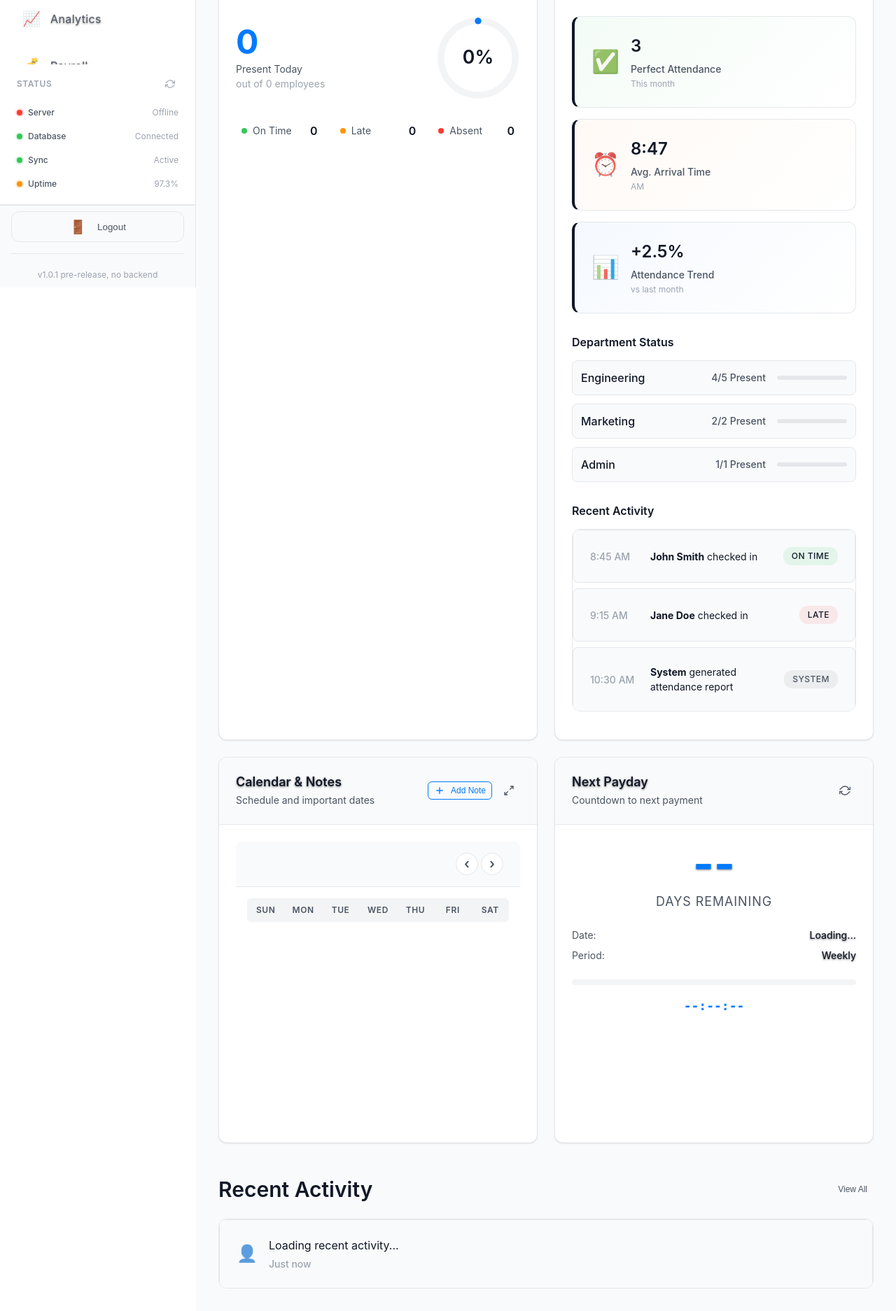
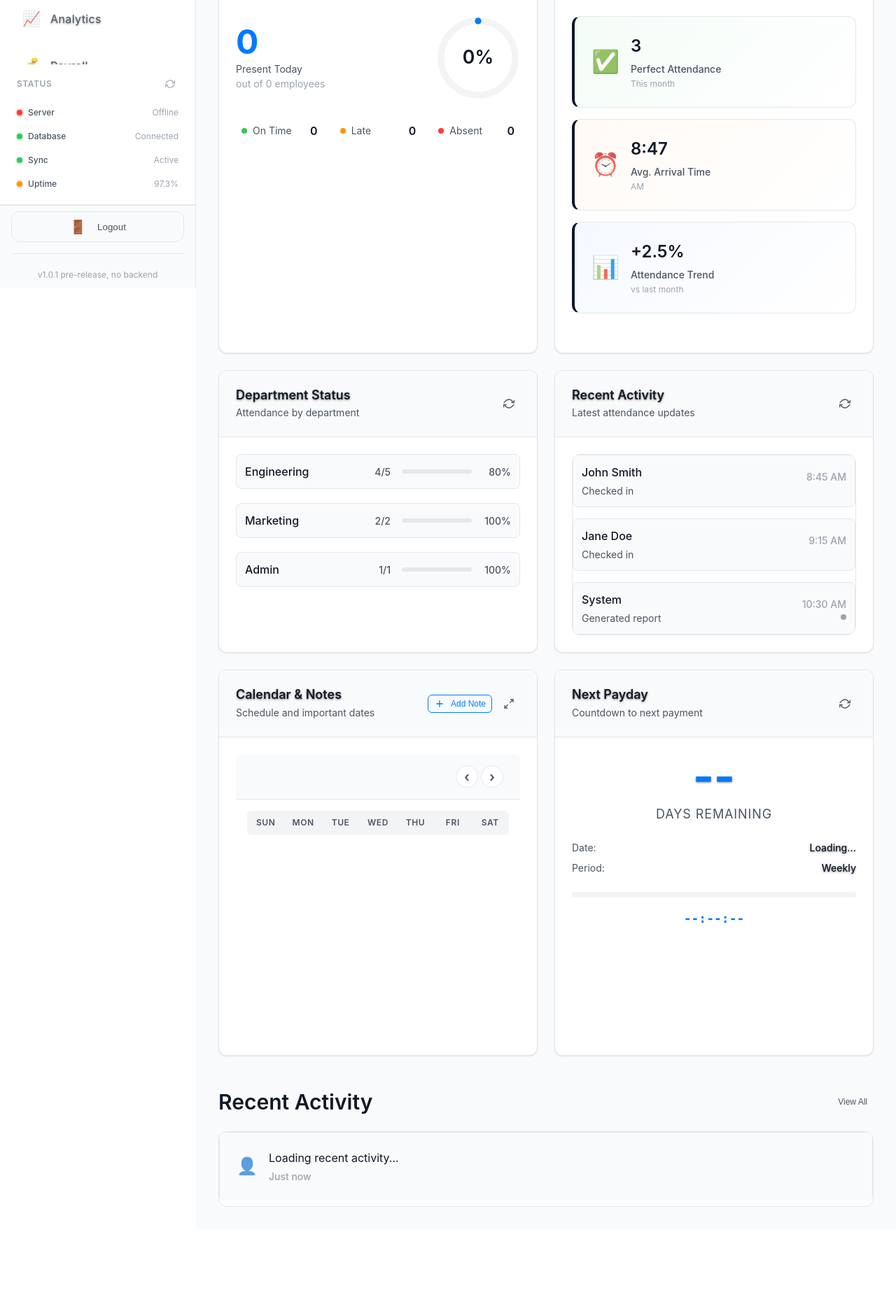
Before and after one commit to rrai23/Attendance-IM2-, a PHP site: page /dashboard.html in a window 1280 px wide. Shown: the part 389-2263 px from the top of the page at 70% size. After the commit the page ends 2114 px from the top, so only its background shows below. Run offline with PHP 8.4, Linux system fonts and the light colour scheme; some libraries are stand-ins or nearby versions; some web fonts are replaced.

Commit message:
betterdashboard

```diff
--- a/css/styles.css
+++ b/css/styles.css
@@ -2497,11 +2497,12 @@
 .activity-item {
     display: flex;
     align-items: center;
-    gap: 1rem;
+    justify-content: space-between;
     padding: 0.75rem;
     background: var(--bg-secondary);
     border: 1px solid var(--border-color);
     border-radius: 8px;
+    margin-bottom: 0.5rem;
     transition: all 0.2s ease;
 }
 
@@ -2510,41 +2511,56 @@
     border-color: var(--color-primary);
 }
 
+.activity-info {
+    display: flex;
+    flex-direction: column;
+    gap: 0.25rem;
+}
+
+.activity-name {
+    font-weight: 500;
+    color: var(--text-primary);
+}
+
+.activity-action {
+    font-size: 0.875rem;
+    color: var(--text-secondary);
+}
+
+.activity-meta {
+    display: flex;
+    flex-direction: column;
+    align-items: flex-end;
+    gap: 0.25rem;
+}
+
 .activity-time {
     font-size: 0.875rem;
+    color: var(--text-secondary);
     font-weight: 500;
-    color: var(--text-secondary);
-    min-width: 70px;
-}
-
-.activity-description {
-    flex: 1;
-    font-size: 0.875rem;
-    color: var(--text-primary);
 }
 
 .activity-status {
-    font-size: 0.75rem;
-    font-weight: 500;
-    padding: 0.25rem 0.75rem;
-    border-radius: 12px;
-    text-transform: uppercase;
-    letter-spacing: 0.5px;
-}
-
-.activity-status.on-time {
-    background: rgba(34, 197, 94, 0.1);
-    color: var(--color-success);
+    width: 8px;
+    height: 8px;
+    border-radius: 50%;
+    display: inline-block;
+}
+
+.activity-status.present {
+    background-color: var(--color-success);
 }
 
 .activity-status.late {
-    background: rgba(239, 68, 68, 0.1);
-    color: var(--color-error);
+    background-color: var(--color-warning);
+}
+
+.activity-status.leave {
+    background-color: var(--color-info);
 }
 
 .activity-status.system {
-    background: rgba(107, 114, 128, 0.1);
-    color: var(--color-gray-600);
+    background-color: var(--color-gray-400);
 }
 
 /* Responsive Design */
@@ -2578,3 +2594,131 @@
         min-width: auto;
     }
 }
+
+/* Department Status Tile */
+#department-status-tile .tile-content {
+    padding: 1.5rem;
+}
+
+#department-status-tile .department-breakdown {
+    margin-bottom: 0;
+}
+
+#department-status-tile .department-item {
+    margin-bottom: 0.5rem;
+}
+
+#department-status-tile .department-item:last-child {
+    margin-bottom: 0;
+}
+
+.department-stats {
+    font-size: 0.875rem;
+    color: var(--text-secondary);
+    font-weight: 500;
+}
+
+.department-progress {
+    width: 100px;
+    height: 6px;
+    background: var(--color-gray-200);
+    border-radius: 3px;
+    overflow: hidden;
+}
+
+.department-progress .progress-bar {
+    height: 100%;
+    background: linear-gradient(90deg, var(--color-success) 0%, var(--color-primary) 100%);
+    border-radius: 3px;
+    transition: width 0.3s ease;
+}
+
+.department-percentage {
+    font-size: 0.875rem;
+    color: var(--text-secondary);
+    font-weight: 500;
+    min-width: 40px;
+    text-align: right;
+}
+
+/* Recent Activity Tile */
+#recent-activity-tile .tile-content {
+    padding: 1.5rem;
+}
+
+#recent-activity-tile .recent-activity {
+    margin-bottom: 0;
+}
+
+#recent-activity-tile .activity-item {
+    display: flex;
+    align-items: center;
+    justify-content: space-between;
+    padding: 0.75rem;
+    background: var(--bg-secondary);
+    border: 1px solid var(--border-color);
+    border-radius: 8px;
+    margin-bottom: 0.5rem;
+    transition: all 0.2s ease;
+}
+
+#recent-activity-tile .activity-item:last-child {
+    margin-bottom: 0;
+}
+
+#recent-activity-tile .activity-item:hover {
+    background: var(--bg-primary);
+    border-color: var(--color-primary);
+}
+
+.activity-info {
+    display: flex;
+    flex-direction: column;
+    gap: 0.25rem;
+}
+
+.activity-name {
+    font-weight: 500;
+    color: var(--text-primary);
+}
+
+.activity-action {
+    font-size: 0.875rem;
+    color: var(--text-secondary);
+}
+
+.activity-meta {
+    display: flex;
+    flex-direction: column;
+    align-items: flex-end;
+    gap: 0.25rem;
+}
+
+.activity-time {
+    font-size: 0.875rem;
+    color: var(--text-secondary);
+    font-weight: 500;
+}
+
+.activity-status {
+    width: 8px;
+    height: 8px;
+    border-radius: 50%;
+    display: inline-block;
+}
+
+.activity-status.present {
+    background-color: var(--color-success);
+}
+
+.activity-status.late {
+    background-color: var(--color-warning);
+}
+
+.activity-status.leave {
+    background-color: var(--color-info);
+}
+
+.activity-status.system {
+    background-color: var(--color-gray-400);
+}
--- a/dashboard.html
+++ b/dashboard.html
@@ -407,65 +407,113 @@
                                     </div>
                                 </div>
                             </div>
-
-                            <!-- Department Breakdown -->
+                        </div>
+                    </div>
+
+                    <!-- Department Status Card -->
+                    <div class="tile dashboard-tile" id="department-status-tile">
+                        <div class="tile-header">
+                            <div class="tile-title-group">
+                                <h3 class="tile-title">Department Status</h3>
+                                <p class="tile-subtitle">Attendance by department</p>
+                            </div>
+                            <div class="tile-actions">
+                                <button class="tile-refresh-btn" title="Refresh department data" aria-label="Refresh department data">
+                                    <svg viewBox="0 0 24 24" fill="none" stroke="currentColor" stroke-width="2">
+                                        <polyline points="23,4 23,10 17,10"></polyline>
+                                        <polyline points="1,20 1,14 7,14"></polyline>
+                                        <path d="M20.49,9A9,9,0,0,0,5.64,5.64L1,10m22,4L18.36,18.36A9,9,0,0,1,3.51,15"></path>
+                                    </svg>
+                                </button>
+                            </div>
+                        </div>
+                        <div class="tile-content">
                             <div class="department-breakdown">
-                                <h4 class="section-title">Department Status</h4>
-                                <div class="department-list">
+                                <div class="department-list" id="department-breakdown">
                                     <div class="department-item">
                                         <div class="department-info">
                                             <span class="department-name">Engineering</span>
-                                            <span class="department-count">4/5 Present</span>
+                                            <span class="department-stats">4/5</span>
                                         </div>
-                                        <div class="department-bar">
-                                            <div class="bar-fill" style="width: 80%"></div>
+                                        <div class="department-progress">
+                                            <div class="progress-bar" style="width: 80%"></div>
                                         </div>
+                                        <span class="department-percentage">80%</span>
                                     </div>
                                     <div class="department-item">
                                         <div class="department-info">
                                             <span class="department-name">Marketing</span>
-                                            <span class="department-count">2/2 Present</span>
+                                            <span class="department-stats">2/2</span>
                                         </div>
-                                        <div class="department-bar">
-                                            <div class="bar-fill" style="width: 100%"></div>
+                                        <div class="department-progress">
+                                            <div class="progress-bar" style="width: 100%"></div>
                                         </div>
+                                        <span class="department-percentage">100%</span>
                                     </div>
                                     <div class="department-item">
                                         <div class="department-info">
                                             <span class="department-name">Admin</span>
-                                            <span class="department-count">1/1 Present</span>
+                                            <span class="department-stats">1/1</span>
                                         </div>
-                                        <div class="department-bar">
-                                            <div class="bar-fill" style="width: 100%"></div>
+                                        <div class="department-progress">
+                                            <div class="progress-bar" style="width: 100%"></div>
                                         </div>
+                                        <span class="department-percentage">100%</span>
                                     </div>
                                 </div>
                             </div>
-
-                            <!-- Recent Activity -->
+                        </div>
+                    </div>
+
+                    <!-- Recent Activity Card -->
+                    <div class="tile dashboard-tile" id="recent-activity-tile">
+                        <div class="tile-header">
+                            <div class="tile-title-group">
+                                <h3 class="tile-title">Recent Activity</h3>
+                                <p class="tile-subtitle">Latest attendance updates</p>
+                            </div>
+                            <div class="tile-actions">
+                                <button class="tile-refresh-btn" title="Refresh activity data" aria-label="Refresh activity data">
+                                    <svg viewBox="0 0 24 24" fill="none" stroke="currentColor" stroke-width="2">
+                                        <polyline points="23,4 23,10 17,10"></polyline>
+                                        <polyline points="1,20 1,14 7,14"></polyline>
+                                        <path d="M20.49,9A9,9,0,0,0,5.64,5.64L1,10m22,4L18.36,18.36A9,9,0,0,1,3.51,15"></path>
+                                    </svg>
+                                </button>
+                            </div>
+                        </div>
+                        <div class="tile-content">
                             <div class="recent-activity">
-                                <h4 class="section-title">Recent Activity</h4>
-                                <div class="activity-list">
+                                <div class="activity-list" id="recent-activity">
                                     <div class="activity-item">
-                                        <div class="activity-time">8:45 AM</div>
-                                        <div class="activity-description">
-                                            <strong>John Smith</strong> checked in
+                                        <div class="activity-info">
+                                            <span class="activity-name">John Smith</span>
+                                            <span class="activity-action">Checked in</span>
                                         </div>
-                                        <div class="activity-status on-time">On Time</div>
+                                        <div class="activity-meta">
+                                            <span class="activity-time">8:45 AM</span>
+                                            <span class="activity-status present"></span>
+                                        </div>
                                     </div>
                                     <div class="activity-item">
-                                        <div class="activity-time">9:15 AM</div>
-                                        <div class="activity-description">
-                                            <strong>Jane Doe</strong> checked in
+                                        <div class="activity-info">
+                                            <span class="activity-name">Jane Doe</span>
+                                            <span class="activity-action">Checked in</span>
                                         </div>
-                                        <div class="activity-status late">Late</div>
+                                        <div class="activity-meta">
+                                            <span class="activity-time">9:15 AM</span>
+                                            <span class="activity-status late"></span>
+                                        </div>
                                     </div>
                                     <div class="activity-item">
-                                        <div class="activity-time">10:30 AM</div>
-                                        <div class="activity-description">
-                                            <strong>System</strong> generated attendance report
+                                        <div class="activity-info">
+                                            <span class="activity-name">System</span>
+                                            <span class="activity-action">Generated report</span>
                                         </div>
-                                        <div class="activity-status system">System</div>
+                                        <div class="activity-meta">
+                                            <span class="activity-time">10:30 AM</span>
+                                            <span class="activity-status system"></span>
+                                        </div>
                                     </div>
                                 </div>
                             </div>
```
Also changed, not shown: js/dashboard.js (+36 -2 lines).
